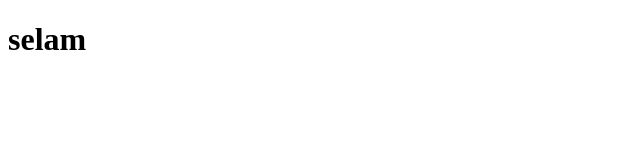
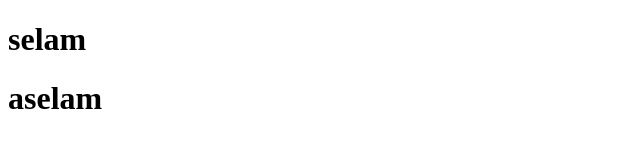
Before and after one commit to emirankos/Yeni-klas-r, a plain HTML site: page index.html in a window 1280 px wide. Shown: the whole page, without its empty margins (0-640 px from the left). Drawn offline with Linux system fonts and the light colour scheme.

Commit message:
2. header eklenmesi

```diff
--- a/index.html
+++ b/index.html
@@ -9,5 +9,6 @@
 </head>
 <body>
     <h1>selam</h1>
+    <h1>aselam</h1>
 </body>
 </html>
```
